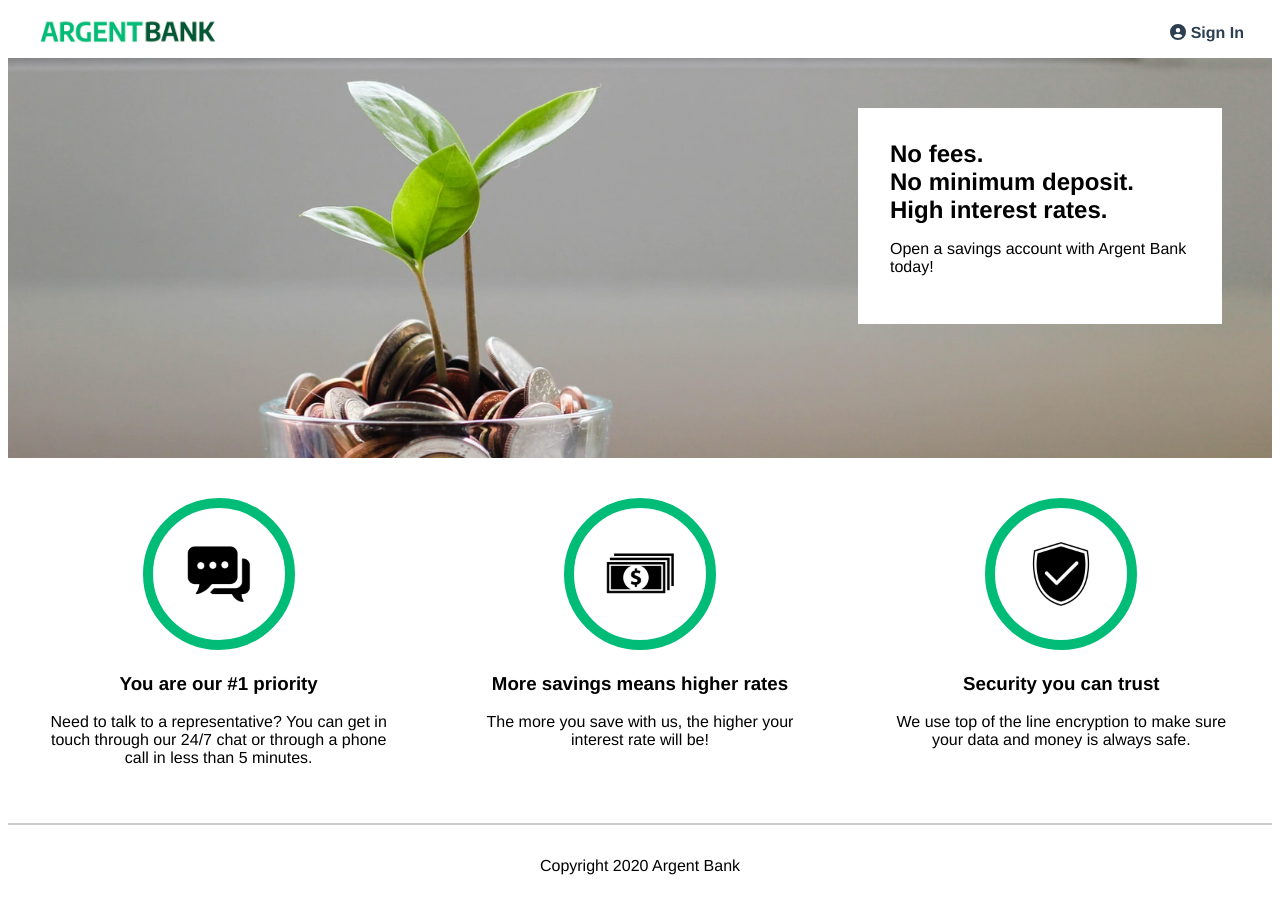
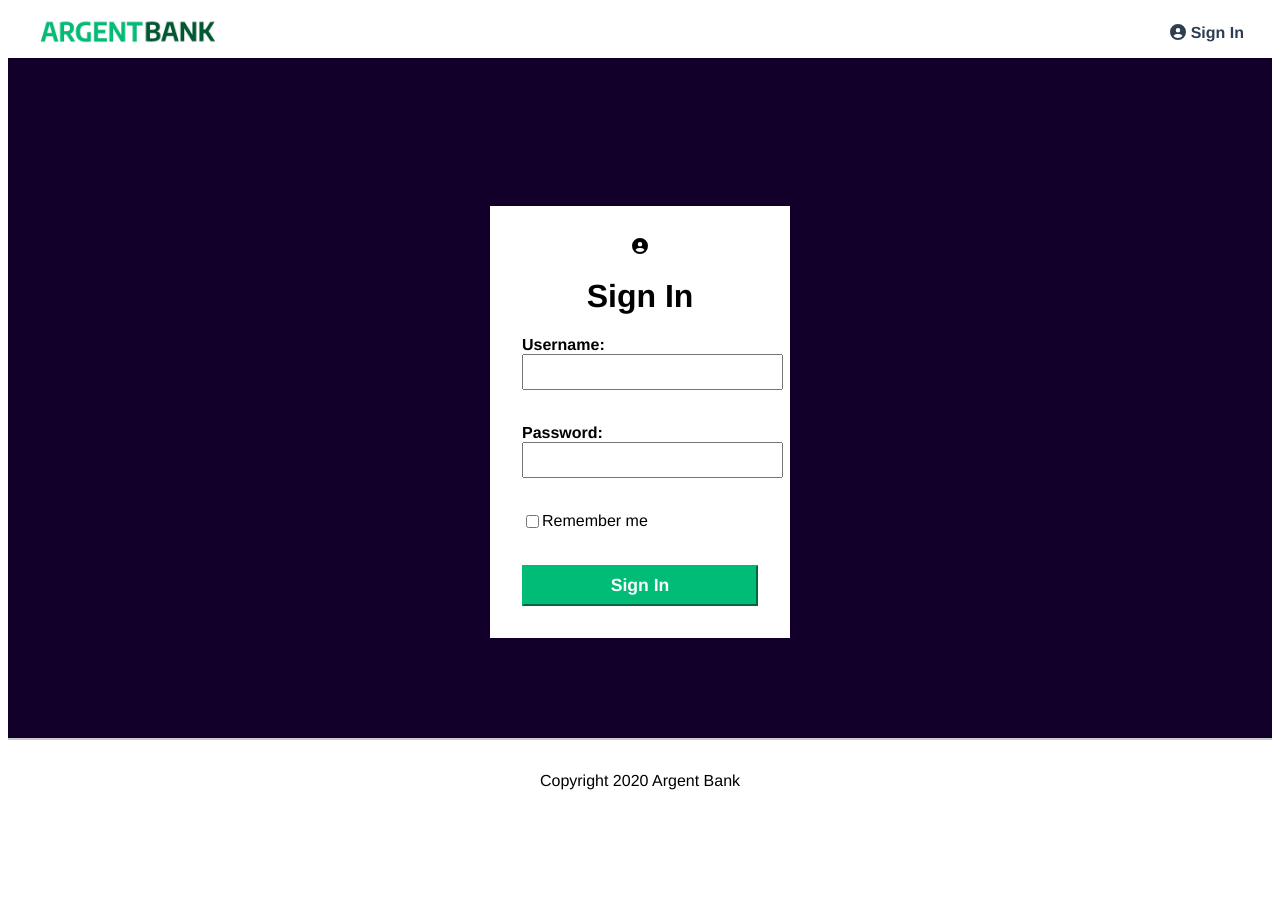
Before and after one commit to todorjr/bank-api-front, a React (Vite) app: page /signin in a window 1280 px wide. After the commit the page ends 822 px from the top, so only its background shows below. Built offline with nearby package versions, Linux system fonts and the light colour scheme.

Commit message:
router + sign in page

```diff
--- a/package.json
+++ b/package.json
@@ -13,7 +13,8 @@
     "@fortawesome/free-solid-svg-icons": "^6.4.2",
     "@fortawesome/react-fontawesome": "^0.2.0",
     "react": "^18.2.0",
-    "react-dom": "^18.2.0"
+    "react-dom": "^18.2.0",
+    "react-router-dom": "^6.19.0"
   },
   "devDependencies": {
     "@types/react": "^18.2.37",
--- a/src/App.jsx
+++ b/src/App.jsx
@@ -1,18 +1,21 @@
-import Navbar from './components/Navbar'
-import Hero from './components/Hero'
-import Section from './components/Section'
-import Footer from './components/Footer'
+// import React from 'react';
 
-function App() {
+// import { BrowserRouter as Router, Route, Switch } from 'react-router-dom';
+// import Navbar from './components/Navbar'
+// import Hero from './components/Hero'
+// import Section from './components/Section'
+// import Footer from './components/Footer'
 
-  return (
-    <>
-    <Navbar />
-    <Hero />
-    <Section />
-    <Footer />
-    </>
-  )
-}
+// function App() {
 
-export default App
+//   return (
+//     <>
+//     <Navbar />
+//     <Hero />
+//     <Section />
+//     <Footer />
+//     </>
+//   )
+// }
+
+// export default App
--- a/src/components/Navbar.jsx
+++ b/src/components/Navbar.jsx
@@ -1,3 +1,4 @@
+import { Link } from 'react-router-dom';
 import styles from '../styles/Navbar.module.css'
 import logoSrc from '../assets/img/argentBankLogo.png'
 import { FontAwesomeIcon } from '@fortawesome/react-fontawesome';
@@ -8,15 +9,15 @@ function Navbar () {
         <div>
             <nav className={styles.mainNav}>
                 <div className="logo">
-                    <a href="" className='main-nav-logo'>
+                    <Link to="/" className='main-nav-logo'>
                         <img src={logoSrc} alt="Logo" className={styles.logoImage} />
-                    </a>
+                    </Link>
                 </div>
                 <div>
-                    <a href="" className={styles.navItem}>
+                    <Link to="/signin" className={styles.navItem}>
                         <FontAwesomeIcon icon={faUserCircle} className={styles.userIcon} />
                         Sign In
-                    </a>
+                    </Link>
                 </div>
             </nav>
         </div>
--- a/src/main.jsx
+++ b/src/main.jsx
@@ -1,9 +1,10 @@
-import React from 'react'
-import ReactDOM from 'react-dom/client'
-import App from './App.jsx'
+
+import React from 'react';
+import ReactDOM from 'react-dom/client';
+import AppRouter from './router/router';
 
 ReactDOM.createRoot(document.getElementById('root')).render(
   <React.StrictMode>
-    <App />
+    <AppRouter />
   </React.StrictMode>,
-)
+);
--- /dev/null
+++ b/src/pages/Home.jsx
@@ -0,0 +1,18 @@
+import Navbar from '../components/Navbar'
+import Hero from '../components/Hero'
+import Section from '../components/Section'
+import Footer from '../components/Footer'
+
+function Home() {
+
+    return (
+        <>
+        <Navbar />
+        <Hero />
+        <Section />
+        <Footer />
+        </>
+    )
+}
+
+export default Home
--- /dev/null
+++ b/src/pages/SignIn.jsx
@@ -0,0 +1,63 @@
+import { useState } from 'react'
+import styles from '../styles/Signin.module.css'
+import { FontAwesomeIcon } from '@fortawesome/react-fontawesome';
+import { faUserCircle } from '@fortawesome/free-solid-svg-icons';
+import Navbar from '../components/Navbar'
+import Footer from '../components/Footer'
+
+
+function SignIn() {
+    const [username, setUsername] = useState('');
+    const [password, setPassword] = useState('');
+
+    const handleSignIn = () => {
+        console.log('Signing in with:', { username, password });
+    };
+
+    return (
+        <>
+        <Navbar />
+        <div className={styles.content}>
+            <div className={styles.contentForm}>
+                <FontAwesomeIcon icon={faUserCircle} className={styles.userIcon} />
+                <h1>Sign In</h1>
+                <form>
+                    <div className={styles.input}>
+                    <label>
+                        Username:
+                        <input
+                            type="text"
+                            value={username}
+                            onChange={(e) => setUsername(e.target.value)}
+                        />
+                    </label>
+                    </div>
+                    <br />
+                    <div className={styles.input}>
+                    <label>
+                        Password:
+                        <input
+                            type="password"
+                            value={password}
+                            onChange={(e) => setPassword(e.target.value)}
+                        />
+                    </label>
+                    </div>
+                    <br />
+                    <div className={styles.remember}>
+                        <input type="checkbox" itemID="remember-me" />
+                        <label htmlFor="remember-me">Remember me</label>
+                    </div>
+                    <br />
+                    <button className={styles.btn} type="button" onClick={handleSignIn}>
+                        Sign In
+                    </button>
+                </form>
+            </div>
+        </div>
+        <Footer />
+        </>
+    )
+}
+
+export default SignIn
--- /dev/null
+++ b/src/router/router.jsx
@@ -0,0 +1,16 @@
+import { BrowserRouter as Router, Routes, Route } from 'react-router-dom';
+import Home from '../pages/Home';
+import SignIn from '../pages/SignIn';
+
+function AppRouter ()  {
+    return (
+        <Router>
+            <Routes>
+                <Route path="/" element={<Home />} />
+                <Route path="/signin" element={<SignIn />} />
+            </Routes>
+        </Router>
+    )
+}
+
+export default AppRouter
--- /dev/null
+++ b/src/styles/Signin.module.css
@@ -0,0 +1,42 @@
+.content {
+    display: flex;
+    justify-content: center;
+    align-items: center;
+    height: 85vh;
+    background-color: #12002b;
+}
+
+.contentForm {
+    box-sizing: border-box;
+    background-color: white;
+    width: 300px;
+    margin: 0 auto;
+    margin-top: 3rem;
+    padding: 2rem;
+    text-align: center;
+}
+
+.btn { display: block;
+    width: 100%;
+    padding: 8px;
+    font-size: 1.1rem;
+    font-weight: bold;
+    margin-top: 1rem;
+    border-color: #00bc77;
+    background-color: #00bc77;
+    color: #fff;
+}
+
+.input {
+    display: flex;
+    flex-direction: column;
+    text-align: left;
+    margin-bottom: 1rem;
+}
+.input label { font-weight: bold }
+.input input {
+    padding: 5px;
+    font-size: 1.2rem;
+}
+
+.remember { display: flex }
```
Also changed, not shown: 1 other file (tests, documents, lock files or other folders).
